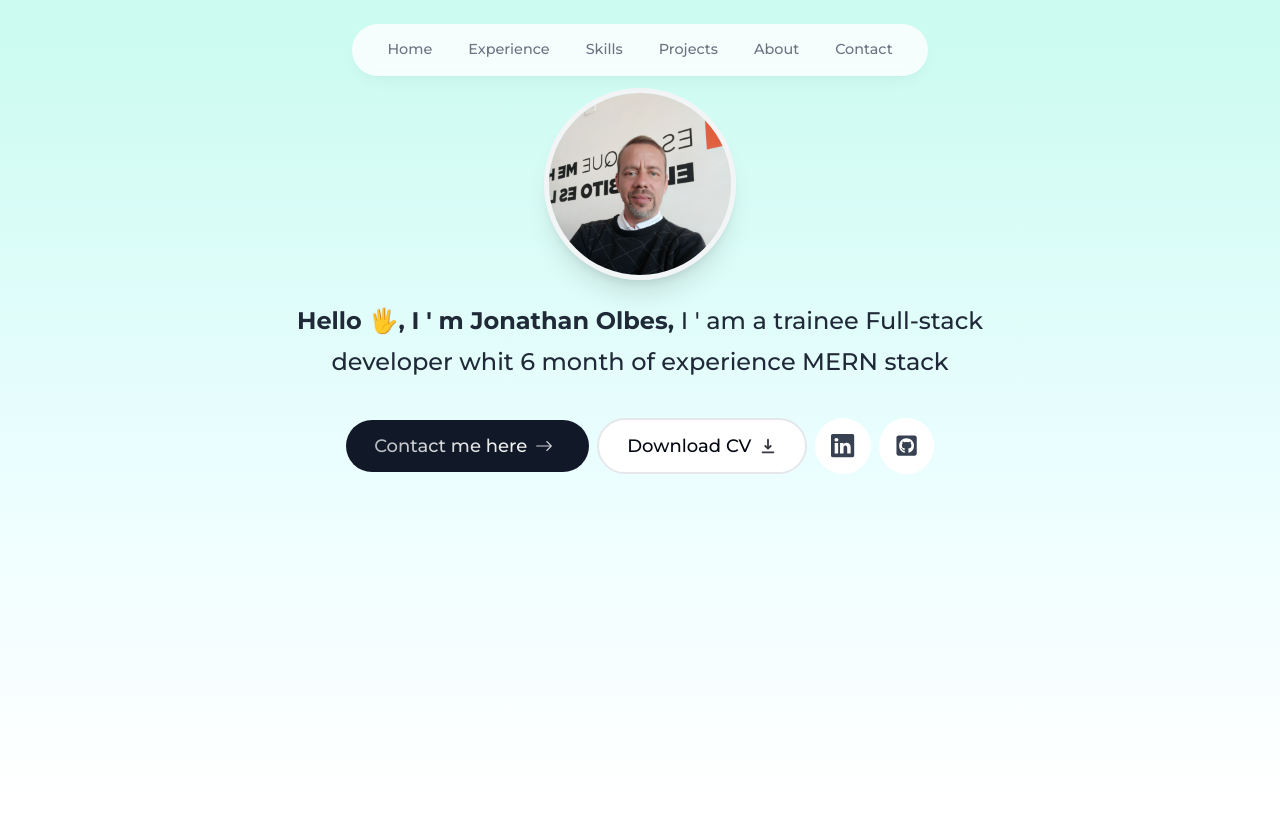
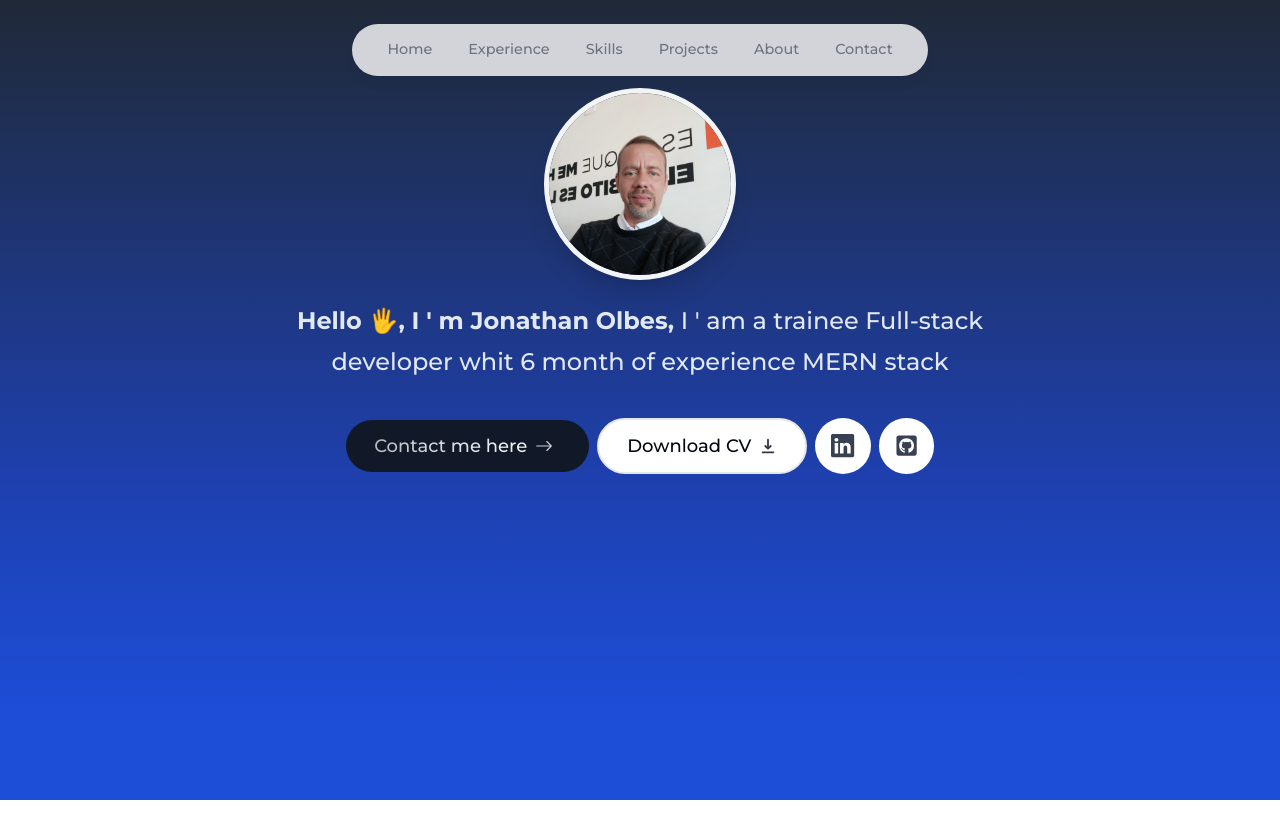
Before and after one commit to olbesdev/portfolio, a Next.js app: page / in a window 1280 px wide. Shown: the top 838 px of the page. Built offline with nearby package versions, Linux system fonts and the light colour scheme.

Commit message:
Backgrond Color change on Intro section

```diff
--- a/app/layout.js
+++ b/app/layout.js
@@ -12,7 +12,7 @@ export const metadata = {
 export default function RootLayout({ children }) {
     return (
         <html lang="en">
-            <body className={`${montserrat.className} text-gray-800 h-[5000px]`}>
+            <body className={`${montserrat.className} h-[5000px]`}>
                 <Header />
                 {children}
             </body>
--- a/app/page.js
+++ b/app/page.js
@@ -6,7 +6,7 @@ export default function Home() {
     return (
         <Fragment>
             <section className="flex min-h-screen flex-col items-center justify-between p-14
-                bg-gradient-to-b from-teal-100 from-5% via-cyan-50 via-60% to-white to-100%">
+                bg-gradient-to-t from-blue-700 from-10% via-blue-800 via-40% to-gray-800 to 100%">
 
                 <Intro />
 
--- a/components/Intro.jsx
+++ b/components/Intro.jsx
@@ -45,11 +45,11 @@ const Intro = () => {
             initial={{ opacity: 0, y: 100 }}
             animate={{ opacity: 1, y: 0 }}
             >
-            <span className="text-2xl font-bold">
+            <span className="text-2xl font-bold text-slate-200">
                 Hello 🖐, I &apos; m {name},{" "}
             </span>
 
-            <span className="text-2xl">I &apos; am a {description}</span>
+            <span className="text-2xl text-slate-200">I &apos; am a {description}</span>
             </motion.h1>
 
             <motion.div
```
